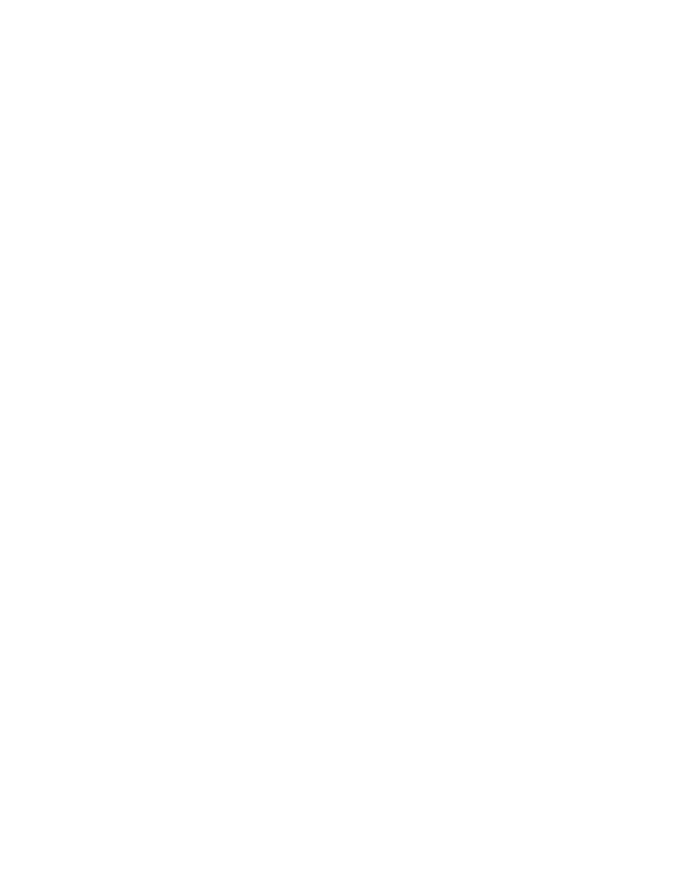
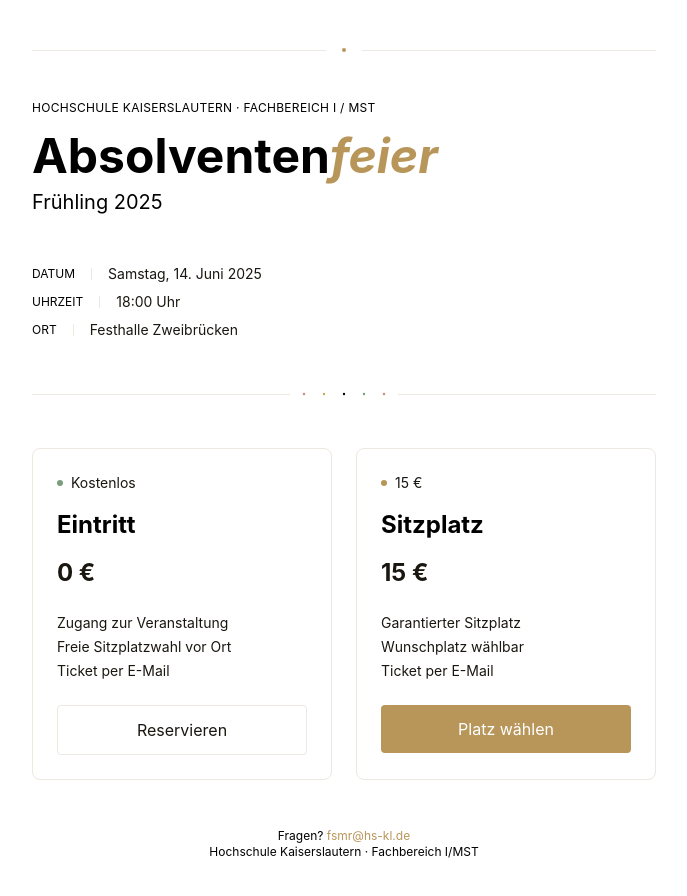
Before and after one commit to emildev-gh/fsrimst-ticketsystem, a Vue app: page /test in a window 1280 px wide. Before the commit this address had no page. Shown: the top 896 px of the page, without its empty margins (296-983 px from the left). Before the commit the page ends 800 px from the top, so only its background shows below. Built offline with nearby package versions, Linux system fonts and the light colour scheme.

Commit message:
TestPage

```diff
--- a/src/router/index.ts
+++ b/src/router/index.ts
@@ -3,6 +3,7 @@ import type { RouteRecordRaw } from 'vue-router'
 
 import LandingPage from '@/views/LandingPage.vue'
 import ReservationPage from '@/views/ReservationPage.vue'
+import TestPage from '@/views/TestPage.vue'
 
 const routes: RouteRecordRaw[] = [
   {
@@ -13,6 +14,10 @@ const routes: RouteRecordRaw[] = [
     path: '/reservation',
     component: ReservationPage
   },
+  {
+    path: '/test',
+    component: TestPage
+  }
 ]
 
 const router = createRouter({
--- /dev/null
+++ b/src/views/TestPage.vue
@@ -0,0 +1,106 @@
+<template>
+  <div v-if="isDev" class="mx-auto max-w-2xl px-6 py-12">
+    <div class="mb-12 flex items-center gap-4">
+      <div class="bg-border h-px flex-1"></div>
+      <div class="bg-gold h-1 w-1 flex-shrink-0 rounded-full"></div>
+      <div class="bg-border h-px flex-1"></div>
+    </div>
+
+    <p class="text-muted mb-4 text-xs tracking-wide uppercase">Hochschule Kaiserslautern · Fachbereich I / MST</p>
+    <h1 class="font-playfair mb-2 text-5xl font-bold">Absolventen<em class="text-gold italic">feier</em></h1>
+    <p class="text-muted mb-12 text-xl">Frühling 2025</p>
+
+    <div class="mb-12 space-y-2">
+      <div class="flex items-center gap-4 text-sm">
+        <span class="text-muted text-xs uppercase">Datum</span>
+        <div class="bg-border h-3 w-px"></div>
+        <span class="text-text">Samstag, 14. Juni 2025</span>
+      </div>
+      <div class="flex items-center gap-4 text-sm">
+        <span class="text-muted text-xs uppercase">Uhrzeit</span>
+        <div class="bg-border h-3 w-px"></div>
+        <span class="text-text">18:00 Uhr</span>
+      </div>
+      <div class="flex items-center gap-4 text-sm">
+        <span class="text-muted text-xs uppercase">Ort</span>
+        <div class="bg-border h-3 w-px"></div>
+        <span class="text-text">Festhalle Zweibrücken</span>
+      </div>
+    </div>
+
+    <div class="mb-12 flex items-center gap-2">
+      <div class="bg-border h-px flex-1"></div>
+      <div class="flex gap-2">
+        <svg class="h-3 w-3" viewBox="0 0 20 20">
+          <circle cx="10" cy="10" r="2" fill="currentColor" class="text-rose" />
+        </svg>
+        <svg class="h-3 w-3" viewBox="0 0 20 20">
+          <circle cx="10" cy="10" r="2" fill="currentColor" class="text-sun" />
+        </svg>
+        <svg class="h-3 w-3" viewBox="0 0 20 20">
+          <circle cx="10" cy="10" r="2" fill="currentColor" class="text-lav" />
+        </svg>
+        <svg class="h-3 w-3" viewBox="0 0 20 20">
+          <circle cx="10" cy="10" r="2" fill="currentColor" class="text-sage" />
+        </svg>
+        <svg class="h-3 w-3" viewBox="0 0 20 20">
+          <circle cx="10" cy="10" r="2" fill="currentColor" class="text-rose" />
+        </svg>
+      </div>
+      <div class="bg-border h-px flex-1"></div>
+    </div>
+
+    <div class="mb-12 grid grid-cols-2 gap-6">
+      <div class="border-border rounded-lg border p-6">
+        <div class="text-text mb-4 flex items-center gap-2 text-sm">
+          <div class="bg-sage h-1.5 w-1.5 rounded-full"></div>
+          Kostenlos
+        </div>
+        <h3 class="font-playfair mb-4 text-2xl font-bold">Eintritt</h3>
+        <div class="mb-6">
+          <strong class="text-text text-2xl">0 €</strong>
+        </div>
+        <ul class="text-text mb-6 space-y-1 text-sm">
+          <li>Zugang zur Veranstaltung</li>
+          <li>Freie Sitzplatzwahl vor Ort</li>
+          <li>Ticket per E-Mail</li>
+        </ul>
+        <button class="border-border text-text hover:border-sage hover:text-sage w-full rounded border py-3 transition">
+          Reservieren
+        </button>
+      </div>
+
+      <div class="border-border rounded-lg border p-6">
+        <div class="text-text mb-4 flex items-center gap-2 text-sm">
+          <div class="bg-gold h-1.5 w-1.5 rounded-full"></div>
+          15 €
+        </div>
+        <h3 class="font-playfair mb-4 text-2xl font-bold">Sitzplatz</h3>
+        <div class="mb-6">
+          <strong class="text-text text-2xl">15 €</strong>
+        </div>
+        <ul class="text-text mb-6 space-y-1 text-sm">
+          <li>Garantierter Sitzplatz</li>
+          <li>Wunschplatz wählbar</li>
+          <li>Ticket per E-Mail</li>
+        </ul>
+        <button class="bg-gold hover:bg-gold-dk w-full rounded py-3 text-white transition">Platz wählen</button>
+      </div>
+    </div>
+
+    <p class="text-muted text-center text-xs">
+      Fragen? <a href="mailto:fsmr@hs-kl.de" class="text-gold hover:text-gold-dk">fsmr@hs-kl.de</a><br />
+      Hochschule Kaiserslautern · Fachbereich I/MST
+    </p>
+  </div>
+</template>
+
+<script lang="ts" setup>
+  const isDev = import.meta.env.DEV
+</script>
+
+<style scoped>
+  h1 em {
+    font-style: italic;
+  }
+</style>
```
